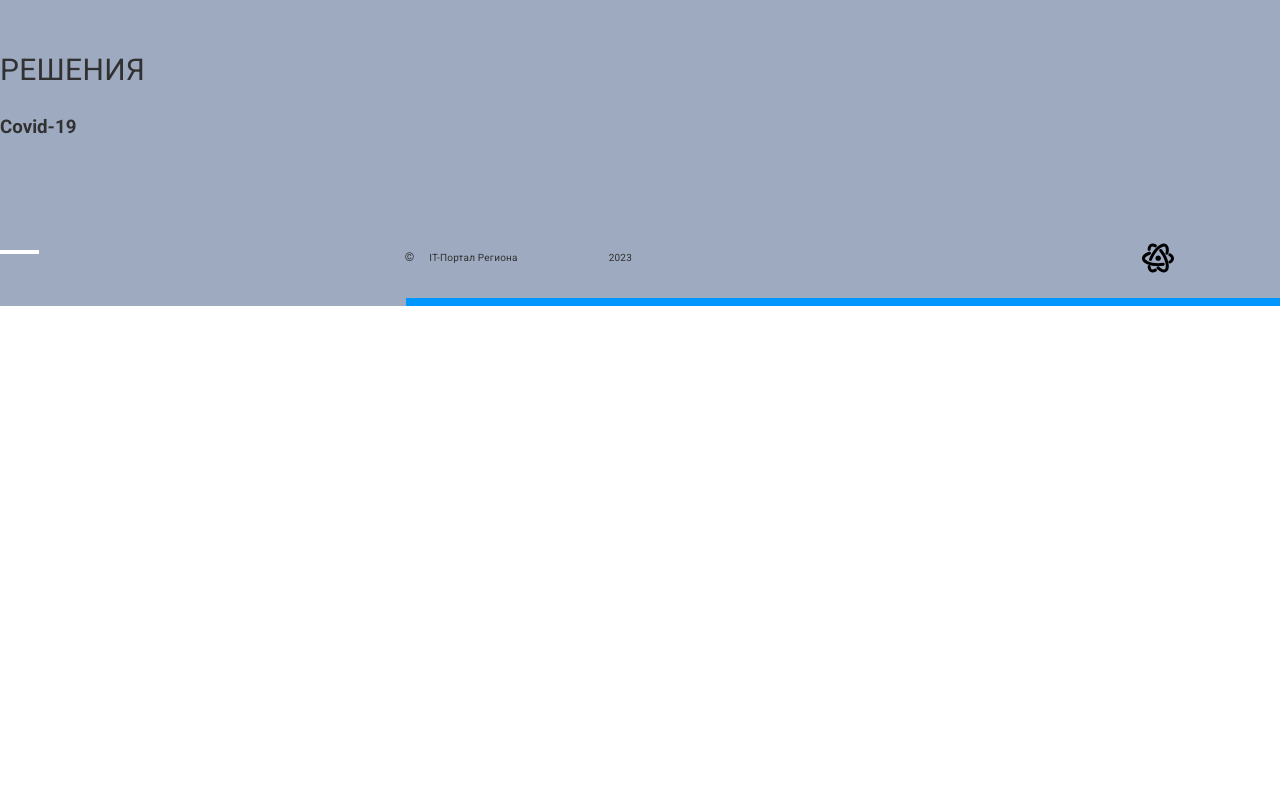
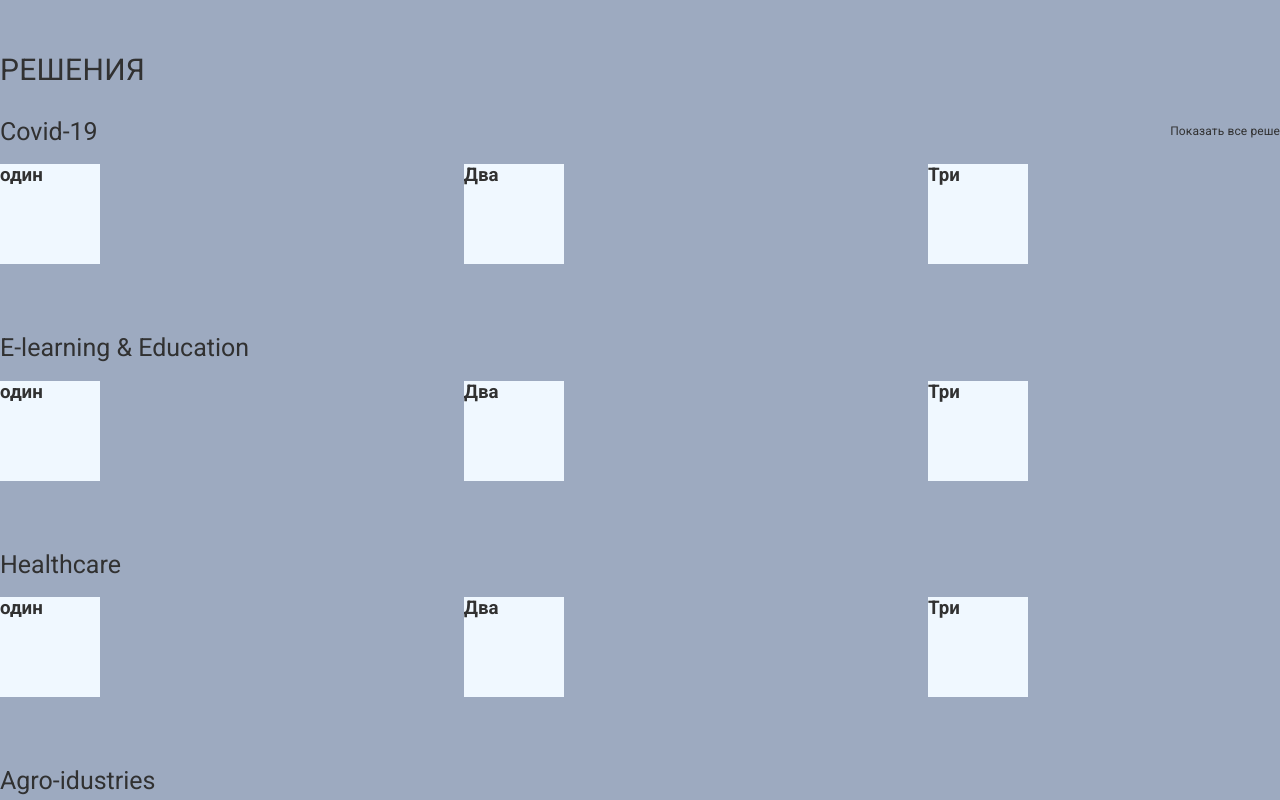
Before and after one commit to KazimirS46/it-portal2, a Next.js app: page / in a window 1280 px wide. Shown: the part 1280-2080 px from the top of the page. Before the commit the page ends 1586 px from the top, so only its background shows below. Built offline with nearby package versions, Linux system fonts and the light colour scheme.

Commit message:
create sliders

```diff
--- a/app/globals.css
+++ b/app/globals.css
@@ -51,3 +51,9 @@ main {
 section {
   background-color: var(--main-bgr-color);
 }
+
+ul {
+  padding: 0;
+  margin: 0;
+  list-style: none;
+}
--- a/components/News/index.tsx
+++ b/components/News/index.tsx
@@ -27,10 +27,7 @@ export function News() {
       <div className={styles.wrapper}>
         <div className={styles.container}>
           <div className={styles.slideContainer}>
-            <Swiper
-              navigation={true}
-              modules={[Navigation]}
-              className='mySwiper'>
+            <Swiper navigation={true} modules={[Navigation]}>
               {news.map((news: INews) => (
                 <SwiperSlide key={news.id}>
                   <div className={styles.slide}>
--- /dev/null
+++ b/components/SolutionsMain/Slider/index.module.css
@@ -0,0 +1,5 @@
+.slide {
+  width: 100px;
+  height: 100px;
+  background-color: aliceblue;
+}
--- /dev/null
+++ b/components/SolutionsMain/Slider/index.tsx
@@ -0,0 +1,22 @@
+'use client';
+
+import { Swiper, SwiperSlide } from 'swiper/react';
+import 'swiper/css';
+import styles from './index.module.css';
+
+export default function Slider() {
+  const slides = ['один', 'Два', 'Три', 'Четыре'];
+  return (
+    <>
+      <Swiper slidesPerView={3} spaceBetween={30}>
+        {slides.map((slide) => (
+          <SwiperSlide key={0}>
+            <div className={styles.slide}>
+              <h3>{slide}</h3>
+            </div>
+          </SwiperSlide>
+        ))}
+      </Swiper>
+    </>
+  );
+}
--- /dev/null
+++ b/components/SolutionsMain/articlesData.json
@@ -0,0 +1,38 @@
+[
+  {
+    "id": 0,
+    "title": "Covid-19",
+    "linkName": "Показать все решения категории",
+    "path": "/solutions"
+  },
+  {
+    "id": 1,
+    "title": "E-learning & Education",
+    "linkName": "",
+    "path": "/"
+  },
+  {
+    "id": 2,
+    "title": "Healthcare",
+    "linkName": "",
+    "path": "/"
+  },
+  {
+    "id": 3,
+    "title": "Agro-idustries",
+    "linkName": "",
+    "path": "/"
+  },
+  {
+    "id": 4,
+    "title": "Industry & Logistic",
+    "linkName": "",
+    "path": "/"
+  },
+  {
+    "id": 5,
+    "title": "Средства разработки",
+    "linkName": "",
+    "path": "/"
+  }
+]
--- a/components/SolutionsMain/index.tsx
+++ b/components/SolutionsMain/index.tsx
@@ -1,19 +1,28 @@
-import Link from 'next/link';
 import styles from './index.module.css';
+import dataItems from './articlesData.json';
+import MainArticle from './mainArticle';
+
+export type Data = {
+  id: number;
+  title: string;
+  linkName: string;
+  path: string;
+};
+
+const arr = ['ekjrbv', 'wlsdjkfhv', 'skdfjhv'];
 
 export default function SolutionsMain() {
+  const articleList = dataItems.map((data) => (
+    <li key={data.id}>
+      <MainArticle props={data} />
+    </li>
+  ));
   return (
     <section>
       <div className={styles.wrapper}>
         <div className={styles.container}>
           <h1 className={styles.sectionTitle}>Решения</h1>
-          <div className={styles.article}>
-            <div className={styles.navContainer}>
-              <h3>Covid-19</h3>
-              <Link href='/solutions'></Link>
-            </div>
-            <div className={styles.sliderContainer}></div>
-          </div>
+          <ul>{articleList}</ul>
         </div>
       </div>
     </section>
--- /dev/null
+++ b/components/SolutionsMain/mainArticle/index.module.css
@@ -0,0 +1,33 @@
+.article {
+  position: relative;
+  color: var(--desc-text-color);
+  font-family: var(--font-roboto);
+  font-style: normal;
+}
+
+.navContainer {
+  display: flex;
+  justify-content: space-between;
+  align-items: center;
+  margin-bottom: 16px;
+}
+
+.navContainer h3 {
+  font-size: 25px;
+}
+
+.linkTitle {
+  font-size: 12px;
+  letter-spacing: 0.12px;
+}
+
+.navContainer h3,
+.linkTitle {
+  font-weight: 400;
+  line-height: 130%;
+}
+
+.sliderContainer {
+  position: relative;
+  margin-bottom: 68px;
+}
--- /dev/null
+++ b/components/SolutionsMain/mainArticle/index.tsx
@@ -0,0 +1,25 @@
+import Link from 'next/link';
+import styles from './index.module.css';
+import { Data } from '..';
+import 'swiper/css';
+import Slider from '../Slider';
+
+interface IProps {
+  props: Data;
+}
+
+export default function MainArticle({ props }: IProps) {
+  return (
+    <div className={styles.article}>
+      <div className={styles.navContainer}>
+        <h3>{props.title}</h3>
+        <Link href={props.path}>
+          <p className={styles.linkTitle}>{props.linkName}</p>
+        </Link>
+      </div>
+      <div className={styles.sliderContainer}>
+        <Slider />
+      </div>
+    </div>
+  );
+}
```
Also changed, not shown: components/SolutionsMain/slides.json (added, +48 -0 lines).
